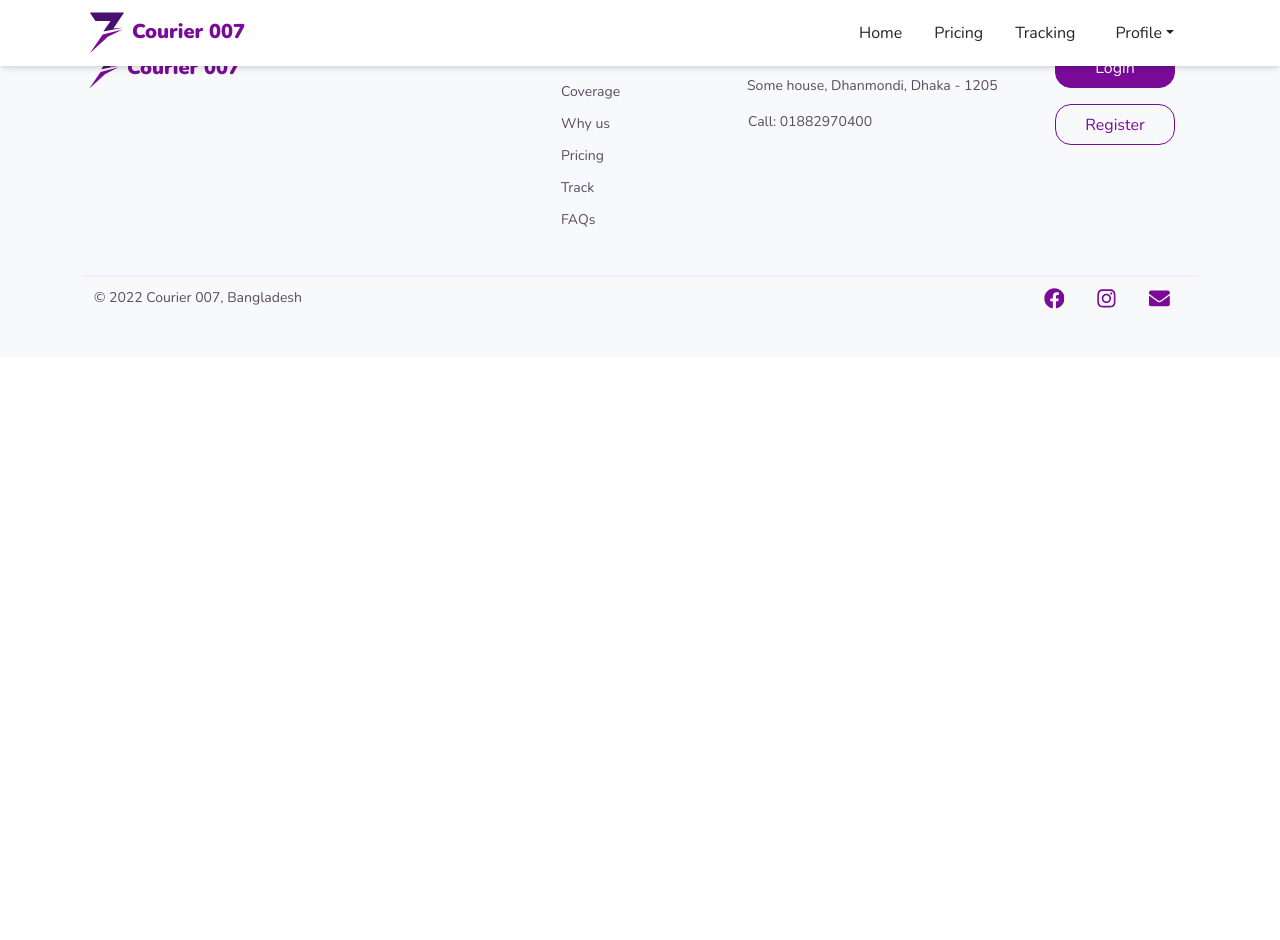
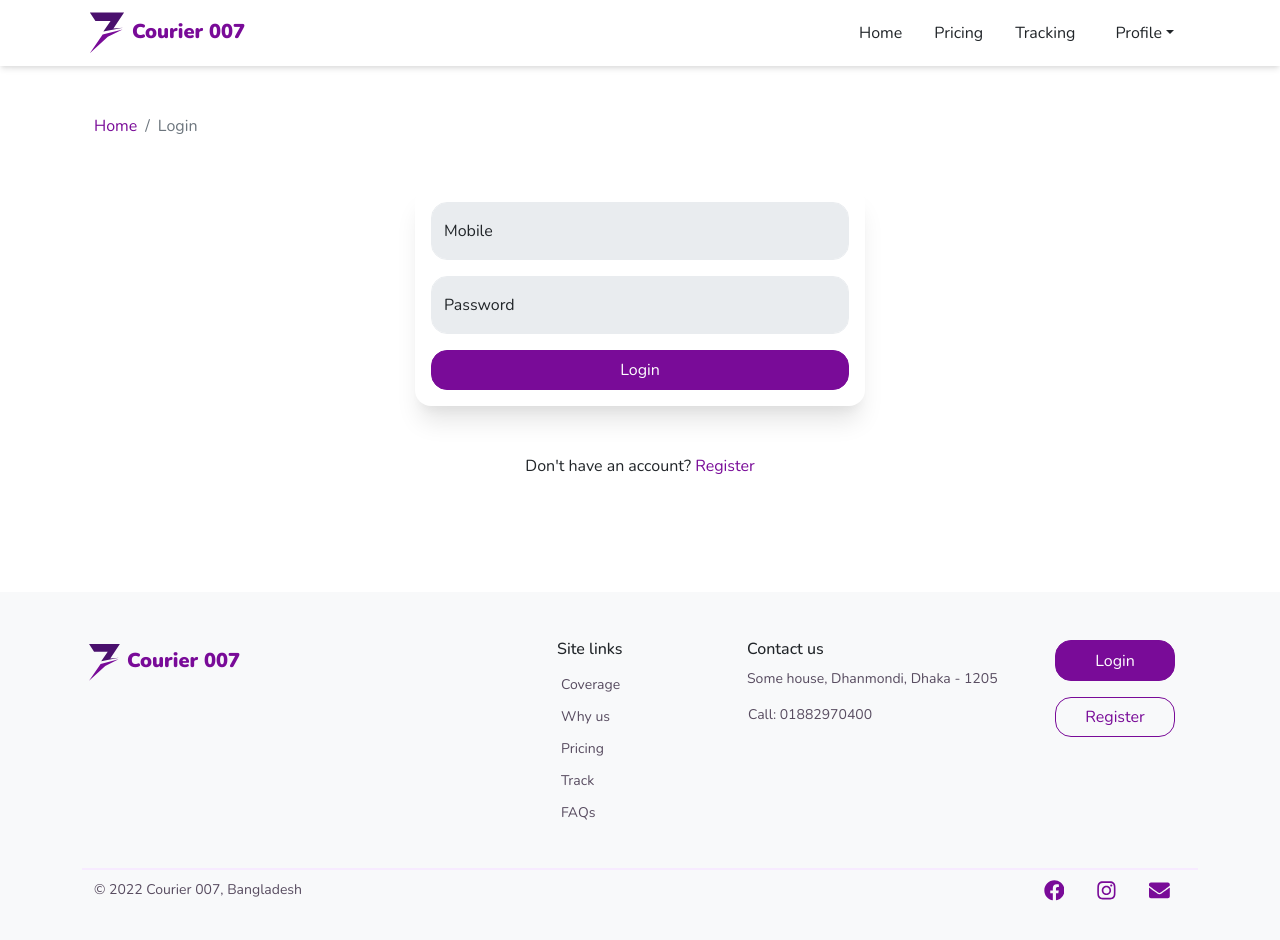
Before and after one commit to sifatulrabbi/courier-seven-webapp, a React (Create React App) app: page /login in a window 1280 px wide. Shown: the top 940 px of the page. Before the commit the page ends 800 px from the top, so only its background shows below. Built offline with nearby package versions, Linux system fonts and the light colour scheme.

Commit message:
feat(page): add login page

```diff
--- a/src/app.jsx
+++ b/src/app.jsx
@@ -6,6 +6,7 @@ import ProtectedRoute from "./components/protected-route";
 import { AuthProvider, PageLinksProvider } from "./contexts";
 import Navbar from "./components/navbar";
 import Footer from "./components/footer";
+import Login from "./pages/login";
 
 export default function App() {
   return (
@@ -14,6 +15,7 @@ export default function App() {
         <Navbar />
         <Routes>
           <Route path="/" element={<Home />} />
+          <Route path="/login" element={<Login />} />
           <Route path="/users" element={<ProtectedRoute />}></Route>
         </Routes>
         <Footer />
--- a/src/components/form-group.jsx
+++ b/src/components/form-group.jsx
@@ -12,6 +12,7 @@ const FormGroup = ({
   options,
   value,
   onChangeValue,
+  className,
 }) => {
   return !select ? (
     <FloatingLabel label={label}>
@@ -21,10 +22,11 @@ const FormGroup = ({
         name={name}
         placeholder={label}
         required={required}
+        className={className}
       />
     </FloatingLabel>
   ) : (
-    <FloatingLabel label={label}>
+    <FloatingLabel label={label} className={className}>
       <FormSelect id={id} name={name} required={required}>
         {options.map((option) => (
           <option key={v4()} value={option}>
--- /dev/null
+++ b/src/pages/login.jsx
@@ -0,0 +1,52 @@
+import React from "react";
+import { Container, Breadcrumb, Form, Button } from "react-bootstrap";
+import FormGroup from "../components/form-group";
+import { v4 } from "uuid";
+import { Link } from "react-router-dom";
+
+const loginFormData = [
+  { id: "mobile", name: "mobile", label: "Mobile", required: true },
+  { id: "password", name: "password", label: "Password", required: true },
+];
+
+const Login = () => {
+  return (
+    <Container
+      className="container-lg p-4"
+      style={{ marginTop: "90px", marginBottom: "90px" }}
+    >
+      <Breadcrumb>
+        <Breadcrumb.Item href="/">Home</Breadcrumb.Item>
+        <Breadcrumb.Item active>Login</Breadcrumb.Item>
+      </Breadcrumb>
+      <div className="mb-5 w-100" />
+      <Form
+        action="submit"
+        className="bg-white shadow p-3 rounded mx-auto"
+        style={{ maxWidth: "450px" }}
+      >
+        {loginFormData.map(({ id, name, label, required }) => (
+          <FormGroup
+            key={v4()}
+            label={label}
+            name={name}
+            required={required}
+            id={id}
+            className="mb-3"
+          />
+        ))}
+        <Button type="submit" className="w-100">
+          Login
+        </Button>
+      </Form>
+      <div className="text-center mt-5">
+        Don't have an account?{" "}
+        <Link to="/register" className="link">
+          Register
+        </Link>
+      </div>
+    </Container>
+  );
+};
+
+export default Login;
--- a/src/styles/_custom.scss
+++ b/src/styles/_custom.scss
@@ -118,5 +118,10 @@ $box-shadow-lg: rgba(0, 0, 0, 0.25) 0px 25px 50px -12px;
   width: max-content !important;
 }
 
+.link,
+a {
+  text-decoration: none;
+}
+
 @import "./components/accordion";
 @import "./components/navbar";
```
Also changed, not shown: src/components/login-form.jsx (added).
